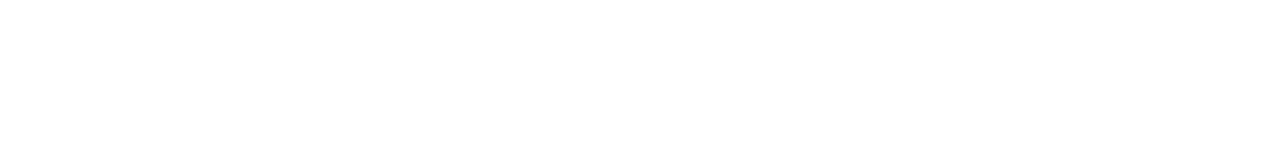
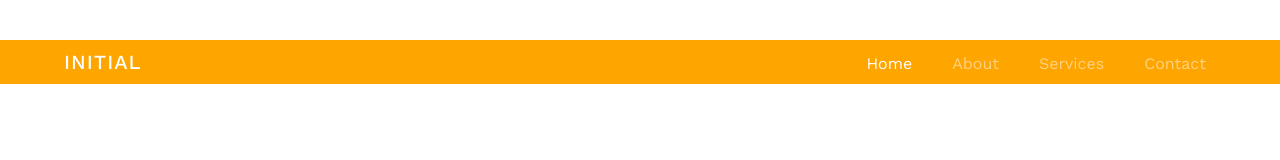
Before and after one commit to olFateme/practice-3, a plain HTML site: page index.html in a window 1280 px wide. Drawn offline with nearby package versions, Linux system fonts and the light colour scheme.

Commit message:
add navbar

```diff
--- a/assets/style/styles.css
+++ b/assets/style/styles.css
@@ -1,4 +1,54 @@
 * {
     margin: 0;
-    padding: 0;
+    padding: 0:
 }
+
+body {
+    font-family: "Work Sans", sans-serif;
+}
+
+/*container*/
+.container {
+    width: 90%;
+    margin: 0 auto;
+}
+
+/*navbar*/
+.nav{
+    background: orange;
+    position: fixed;
+    top: 40px;
+    left: 0;
+    width: 100%;
+}
+.nav-content {
+    display: flex;
+    justify-content: space-between;
+    align-items: baseline;
+    padding: 10px 0;
+}
+.brand {
+    font-size: 20px;
+    font-weight: 500;
+    letter-spacing: 1px;
+    text-decoration: none;
+    text-transform: uppercase;
+    color: white;
+}
+.nav-link {
+    display: grid;
+    grid-template-columns: repeat(4, auto);
+    gap: 20px;
+    list-style-type: none;
+}
+.nav-link a {
+    margin: 0 10px;
+    color: #ffffff80;
+    text-decoration: none;
+}
+.nav-link a:hover {
+    color: white;
+}
+.active a{
+    color: white !important;
+}
--- a/index.html
+++ b/index.html
@@ -9,8 +9,37 @@
 
     <!--styleSheet-->
     <link rel="stylesheet" href="assets/style/styles.css">
+
+    <!--font-->
+    <link rel="preconnect" href="https://fonts.googleapis.com">
+    <link rel="preconnect" href="https://fonts.gstatic.com" crossorigin>
+    <link href="https://fonts.googleapis.com/css2?family=Work+Sans:ital,wght@0,100..900;1,100..900&display=swap" rel="stylesheet">
 </head>
 <body>
-
+    <!--navbar-->
+    <nav class="nav">
+        <div class="container">
+            <div class="nav-content">
+                <a class="brand" href="#">
+                    Initial
+                </a>
+                <ul class="nav-link">
+                    <li class="active">
+                        <a href="#">Home</a>
+                    </li>
+                    <li>
+                        <a href="#">About</a>
+                    </li>
+                    <li>
+                        <a href="#">Services</a>
+                    </li>
+                    <li>
+                        <a href="#">Contact</a>
+                    </li>
+                </ul>
+            </div>
+        </div>
+    </nav>
+    <!--end navbar -->
 </body>
 </html>
```
Also changed, not shown: assets/img/bg_1 (1).jpg (added), assets/img/person_1.jpg (added), assets/img/person_2.jpg (added), assets/img/person_3.jpg (added).
